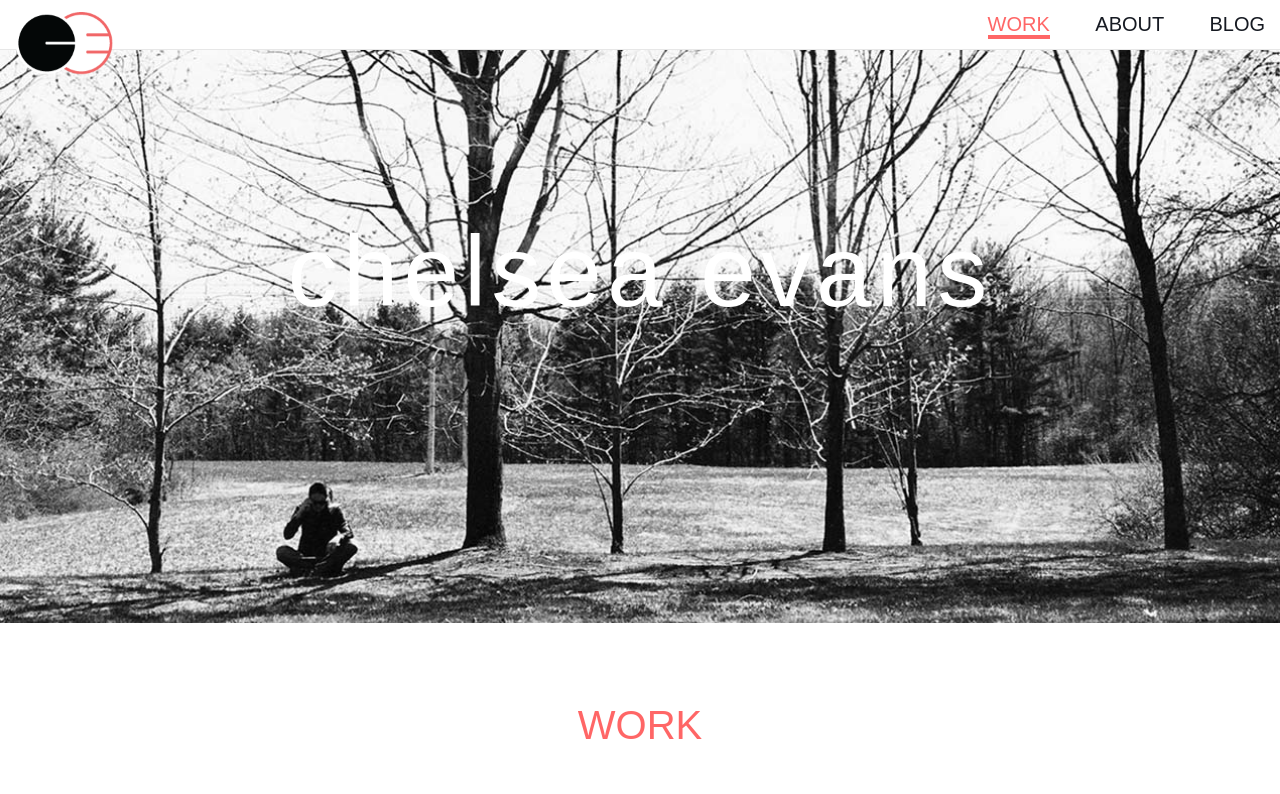
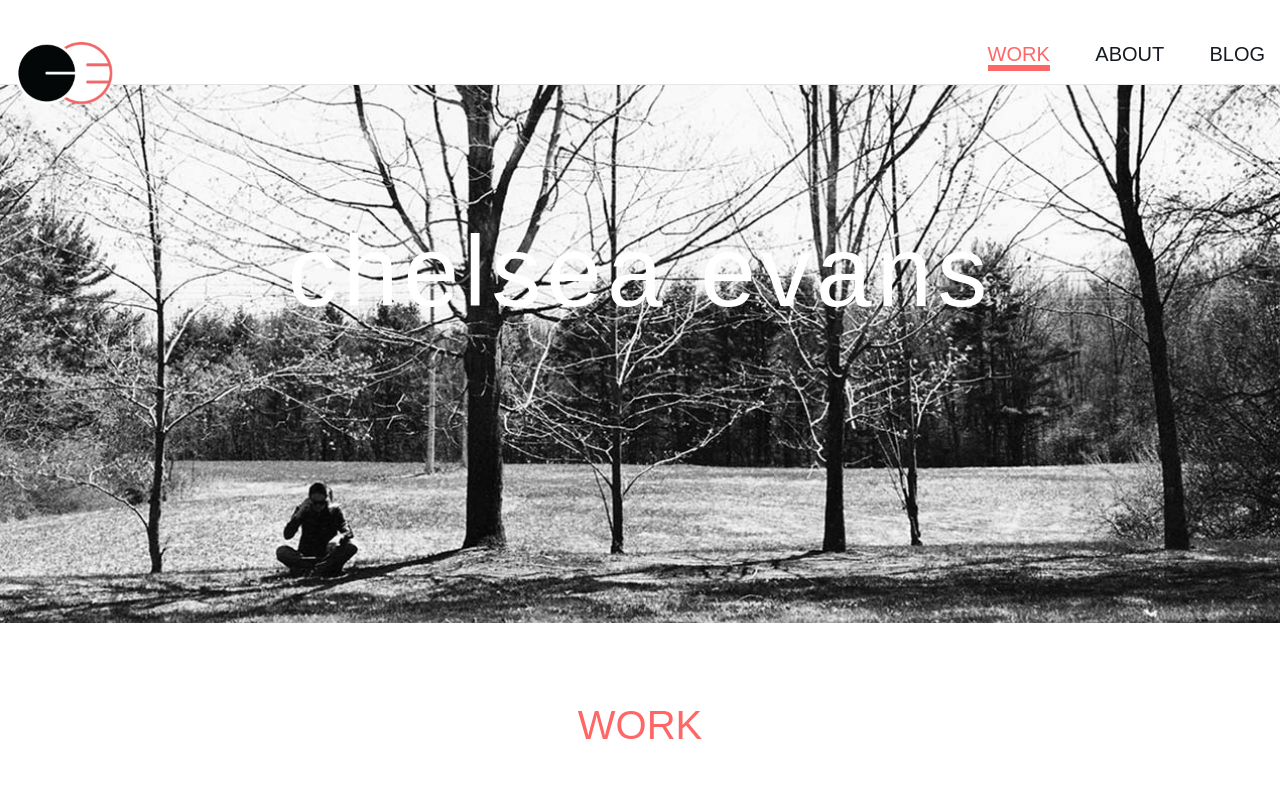
Before and after one commit to ChelseaEvans/personalwebsite, a website: page views/home.html in a window 1280 px wide. In both pictures the pointer is over the link "WORK". Shown: the top 794 px of the page. Drawn offline with nearby package versions, Linux system fonts and the light colour scheme; files whose address does not match are found by name.

Commit message:
nag bar height increase

```diff
--- a/public/css/main.css
+++ b/public/css/main.css
@@ -192,7 +192,7 @@ img.center-block {
 /*=====================* header *==========================================================*/
 
 #header {
-    padding: 10px 0 9px 0;
+    padding: 40px 0 15px 0;
     background: white;
 }
 #logo {
@@ -214,7 +214,7 @@ img.center-block {
 }
 #links a:hover {
     color: #ff6666;
-    border-bottom: 4px solid #ff6666;
+    border-bottom: 6px solid #ff6666;
 }
 #links a:active {
     color: #161a22;
```
